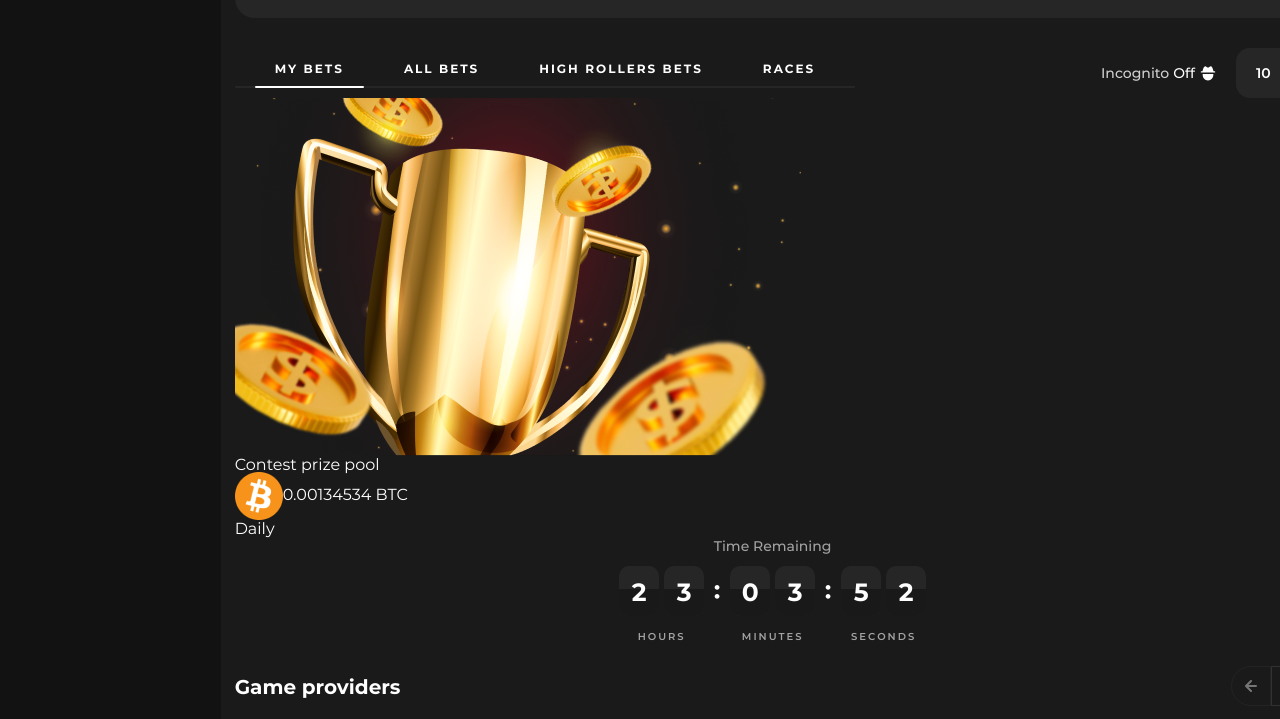
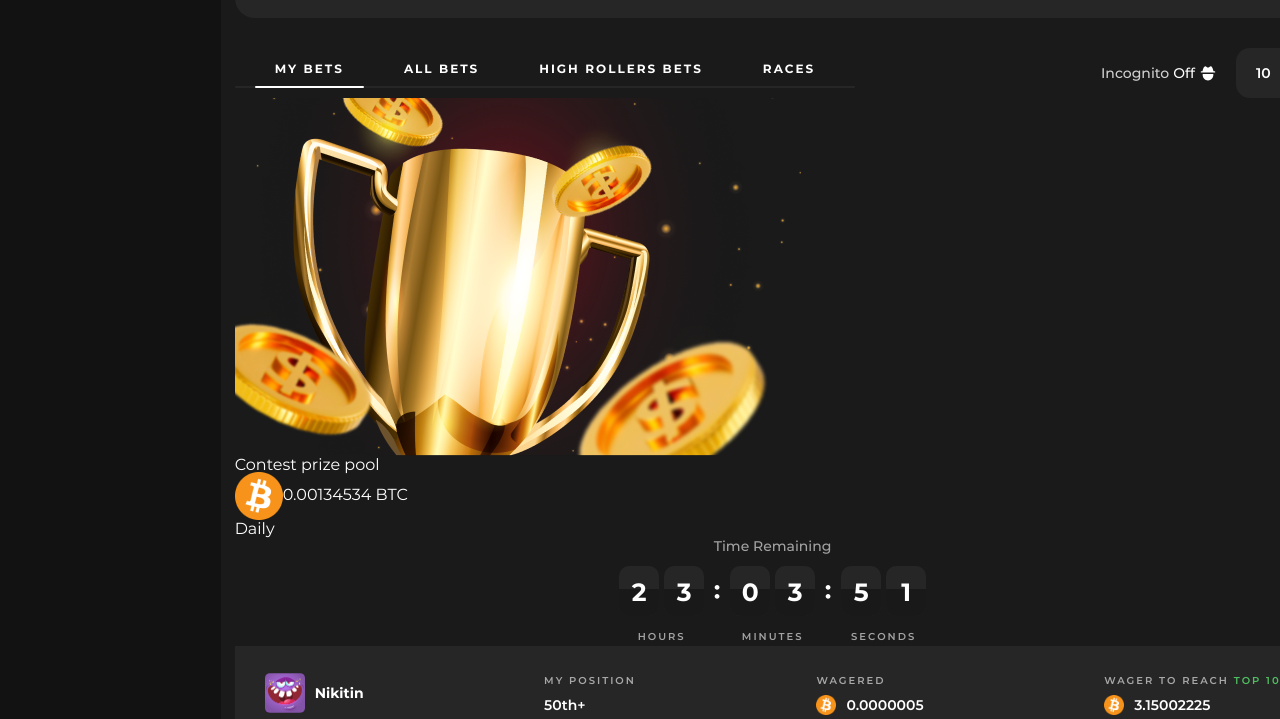
Before and after one commit to NikitinTeamWeb/btc-play, a Next.js app: page / in a window 1280 px wide. Shown: the part 1420-2139 px from the top of the page. Built offline with nearby package versions, Linux system fonts and the light colour scheme.

Commit message:
add personal information to competition

```diff
--- /dev/null
+++ b/src/components/Races/PersonalInformation/PersonalInformation.tsx
@@ -0,0 +1,46 @@
+import cn from 'classnames';
+
+import styles from './personalInformation.module.scss';
+
+import Avatar from '../../../assets/images/main/avatar.png';
+import BTC from '../../../assets/images/footer/BTC-color.png';
+
+const PersonalInformation = () => {
+  return (
+    <div className={styles.container}>
+      <div className={styles.info}>
+        <div className={styles.avatar}>
+          <img src={Avatar.src} alt="" />
+        </div>
+        Nikitin
+      </div>
+
+      <div className={styles.position}>
+        <p className={styles.description}>My Position</p>
+        <p className={styles.text}>50th+</p>
+      </div>
+      <div className={styles.position}>
+        <p className={styles.description}>Wagered</p>
+        <p className={styles.text}>
+          <span className={styles.icon}>
+            <img src={BTC.src} alt="" />
+          </span>
+          0.0000005
+        </p>
+      </div>
+      <div className={styles.position}>
+        <p className={styles.description}>
+          Wager to reach <span className={styles.green}>top 10</span>
+        </p>
+        <p className={styles.text}>
+          <span className={styles.icon}>
+            <img src={BTC.src} alt="" />
+          </span>
+          3.15002225
+        </p>
+      </div>
+    </div>
+  );
+};
+
+export default PersonalInformation;
--- /dev/null
+++ b/src/components/Races/PersonalInformation/personalInformation.module.scss
@@ -0,0 +1,55 @@
+.container {
+  display: flex;
+  justify-content: space-between;
+  padding: 24px 30px;
+  background: #262626;
+}
+
+.info {
+  display: flex;
+  justify-content: flex-start;
+  align-items: center;
+  font-weight: 700;
+  font-size: 14px;
+  line-height: 30px;
+  color: #ffffff;
+}
+
+.avatar {
+  max-width: 40px;
+  margin-right: 10px;
+  border-radius: 5px;
+  overflow: hidden;
+}
+
+.description {
+  font-weight: 600;
+  font-size: 10px;
+  line-height: 20px;
+  letter-spacing: 2px;
+  text-transform: uppercase;
+  color: rgba(255, 255, 255, 0.6);
+  margin-bottom: 5px;
+}
+
+.text {
+  font-weight: 600;
+  font-size: 14px;
+  line-height: 20px;
+  color: #ffffff;
+  display: flex;
+  justify-content: flex-start;
+  align-items: center;
+}
+
+.icon {
+  max-width: 20px;
+  display: flex;
+  justify-content: center;
+  align-items: center;
+  margin-right: 10px;
+}
+
+.green {
+  color: #50bf62;
+}
--- a/src/components/Races/Сompetition/Competition.tsx
+++ b/src/components/Races/Сompetition/Competition.tsx
@@ -1,6 +1,5 @@
-import { useEffect, useState } from 'react';
-
 import Timer from '../../Timer/Timer';
+import PersonalInformation from '../PersonalInformation/PersonalInformation';
 
 import Image from '../../../assets/images/main/competition-image.png';
 import BTC from '../../../assets/images/footer/BTC-color.png';
@@ -11,26 +10,28 @@ const Competition = () => {
 
   return (
     <div className={styles.content}>
+      <div className={styles.top}>
         <div className={styles.image}>
           <img src={Image.src} alt="" />
         </div>
         <div className={styles.price}>
           <p>Contest prize pool</p>
-
           <h3 className={styles.priceInfo}>
             <span className={styles.icon}>
               <img src={BTC.src} alt="" />
             </span>
             <span className={styles.yellow}>0.00134534</span> BTC
           </h3>
-
           <p className={styles.daily}>Daily</p>
         </div>
-
         <div className={styles.time}>
           <p className={styles.description}>Time Remaining</p>
           <Timer timer={timer} />
-        <div className={styles.timer}></div>
+        </div>
+      </div>
+
+      <div className={styles.bottom}>
+        <PersonalInformation />
       </div>
     </div>
   );
```
Also changed, not shown: src/assets/images/main/avatar.png (added). Lines whose indentation alone changed are shown as unchanged.
